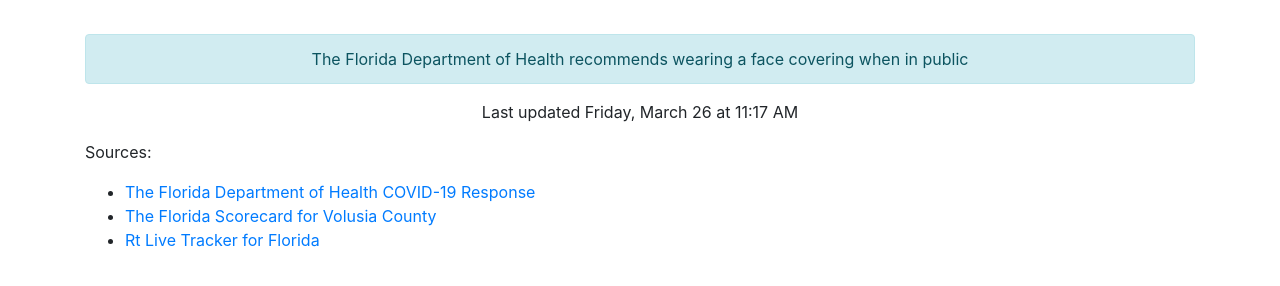
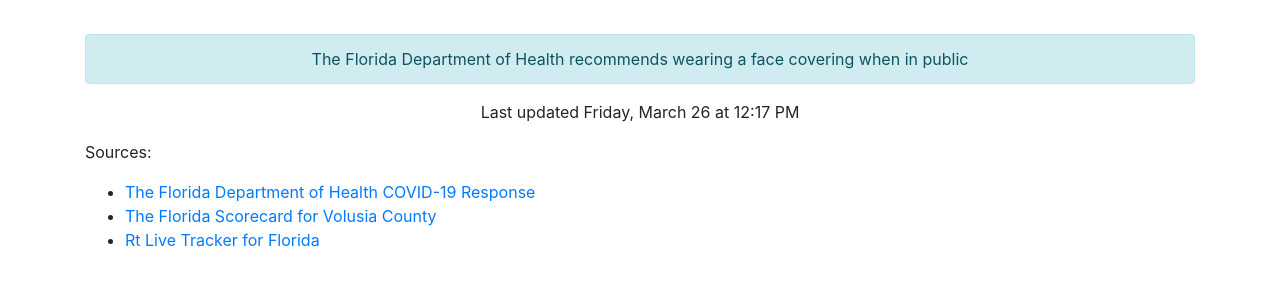
Before and after one commit to thinkjson/timeforchurch, a Jekyll site: the page built from index.md, in a window 1280 px wide. Shown: the part 544-830 px from the top of the page. Built offline with Jekyll 4.4.1, drawn with Linux system fonts in a browser that asks for light colours; our own code applies the rules of GitHub Pages for plain Markdown files.

Commit message:
Updating data

```diff
--- a/_includes/data.html
+++ b/_includes/data.html
@@ -10,4 +10,4 @@
     <div class="outcome text-success">YES</div>
     <div class="alert alert-info" role="alert">The Florida Department of Health recommends wearing a face covering when in public</div>
 
-    <p>Last updated Friday, March 26 at 11:17 AM</p>
+    <p>Last updated Friday, March 26 at 12:17 PM</p>
```
